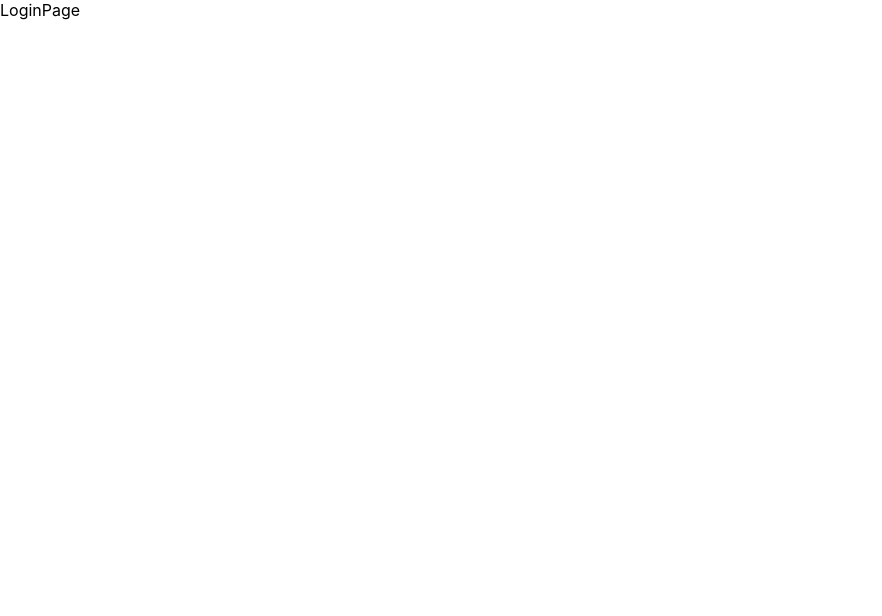
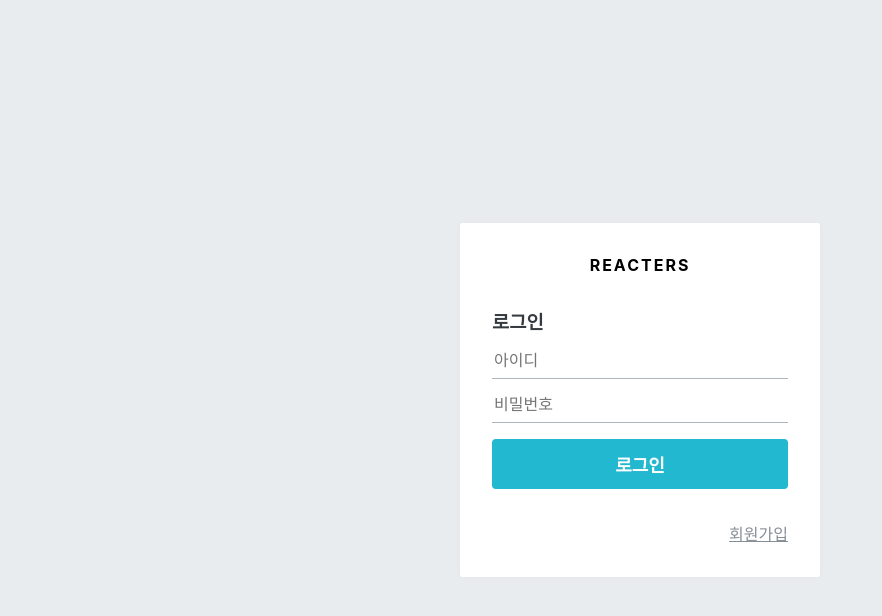
Before and after one commit to sohyeonAn/react_blog, a React (Create React App) app: page /login in a window 1280 px wide. Shown: the top 616 px of the page, without its empty margins (0-882 px from the left). Built offline with nearby package versions, Linux system fonts and the light colour scheme.

Commit message:
🎨 로그인, 회원가입 UI 추가

```diff
--- /dev/null
+++ b/src/components/auth/AuthForm.js
@@ -0,0 +1,94 @@
+import styled from 'styled-components';
+import { Link } from 'react-router-dom';
+import palette from '../../lib/styles/palette';
+import Button from '../common/Button';
+
+const AuthFormBlock = styled.div`
+  h3 {
+    margin: 0;
+    color: ${palette.gray[8]};
+    margin-bottom: 1rem;
+  }
+`;
+
+const StyledInput = styled.input`
+  font-size: 1rem;
+  border: none;
+  border-bottom: 1px solid ${palette.gray[5]};
+  padding-bottom: 0.5rem;
+  outline: none;
+  width: 100%;
+  &:focus {
+    color: $oc-teal-7;
+    border-bottom: 1px solid ${palette.gray[7]};
+  }
+
+  & + & {
+    margin-top: 1rem;
+  }
+`;
+
+const Footer = styled.div`
+  margin-top: 2rem;
+  text-align: right;
+  a {
+    color: ${palette.gray[6]};
+    text-decoration: underline;
+
+    &:hover {
+      color: ${palette.gray[9]};
+    }
+  }
+`;
+
+const ButtonWithMarginTop = styled(Button)`
+  margin-top: 1rem;
+`;
+
+const textMap = {
+  login: '로그인',
+  register: '회원가입',
+};
+
+const AuthForm = ({ type }) => {
+  const text = textMap[type];
+
+  return (
+    <AuthFormBlock>
+      <h3>{text}</h3>
+      <form>
+        <StyledInput
+          autoComplete="username"
+          name="username"
+          placeholder="아이디"
+        />
+        <StyledInput
+          autoComplete="new-password"
+          name="password"
+          placeholder="비밀번호"
+          type="password"
+        />
+        {type === 'register' && (
+          <StyledInput
+            autoComplete="new-password"
+            name="passwordConfirm"
+            placeholder="비밀번호 확인"
+            type="password"
+          />
+        )}
+        <ButtonWithMarginTop cyan fullWidth>
+          {text}
+        </ButtonWithMarginTop>
+      </form>
+      <Footer>
+        {type === 'login' ? (
+          <Link to="/register">회원가입</Link>
+        ) : (
+          <Link to="/login">로그인</Link>
+        )}
+      </Footer>
+    </AuthFormBlock>
+  );
+};
+
+export default AuthForm;
--- /dev/null
+++ b/src/components/auth/AuthTemplate.js
@@ -0,0 +1,47 @@
+import styled from 'styled-components';
+import palette from '../../lib/styles/palette';
+import { Link } from 'react-router-dom';
+
+const AuthTemplateBlock = styled.div`
+  position: absolute;
+  left: 0;
+  top: 0;
+  bottom: 0;
+  right: 0;
+  background: ${palette.gray[2]};
+  display: flex;
+  flex-direction: column;
+  justify-content: center;
+  align-items: center;
+`;
+
+const WhiteBox = styled.div`
+  .logo-area {
+    display: block;
+    padding-bottom: 2rem;
+    text-align: center;
+    font-weight: bold;
+    letter-spacing: 2px;
+  }
+
+  box-shadow: 0 0 8px rgba(0, 0, 0, 0.025);
+  padding: 2rem;
+  width: 360px;
+  background: #fff;
+  border-radius: 2px;
+`;
+
+const AuthTemplate = ({ children }) => {
+  return (
+    <AuthTemplateBlock>
+      <WhiteBox>
+        <div className="logo-area">
+          <Link to="/">REACTERS</Link>
+        </div>
+        {children}
+      </WhiteBox>
+    </AuthTemplateBlock>
+  );
+};
+
+export default AuthTemplate;
--- a/src/components/common/Button.js
+++ b/src/components/common/Button.js
@@ -1,4 +1,4 @@
-import styled from 'styled-components';
+import styled, { css } from 'styled-components';
 import palette from '../../lib/styles/palette';
 
 const StyledButton = styled.button`
@@ -15,6 +15,24 @@ const StyledButton = styled.button`
   &:hover {
     background: ${palette.gray[6]};
   }
+
+  ${(props) =>
+    props.fullWidth &&
+    css`
+      padding-top: 0.75rem;
+      padding-bottom: 0.75rem;
+      width: 100%;
+      font-size: 1.125rem;
+    `}
+
+  ${(props) =>
+    props.cyan &&
+    css`
+      background: ${palette.cyan[5]};
+      &:hover {
+        background: ${palette.cyan[4]};
+      }
+    `}
 `;
 
 const Button = (props) => <StyledButton {...props} />;
--- a/src/pages/LoginPage.js
+++ b/src/pages/LoginPage.js
@@ -1,7 +1,12 @@
-import React from 'react';
+import AuthTemplate from '../components/auth/AuthTemplate';
+import AuthForm from '../components/auth/AuthForm';
 
 const LoginPage = () => {
-  return <div>LoginPage</div>;
+  return (
+    <AuthTemplate>
+      <AuthForm type="login" />
+    </AuthTemplate>
+  );
 };
 
 export default LoginPage;
--- a/src/pages/RegisterPage.js
+++ b/src/pages/RegisterPage.js
@@ -1,7 +1,12 @@
-import React from 'react';
+import AuthTemplate from '../components/auth/AuthTemplate';
+import AuthForm from '../components/auth/AuthForm';
 
 const RegisterPage = () => {
-  return <div>RegisterPage</div>;
+  return (
+    <AuthTemplate>
+      <AuthForm type="register" />
+    </AuthTemplate>
+  );
 };
 
 export default RegisterPage;
```
